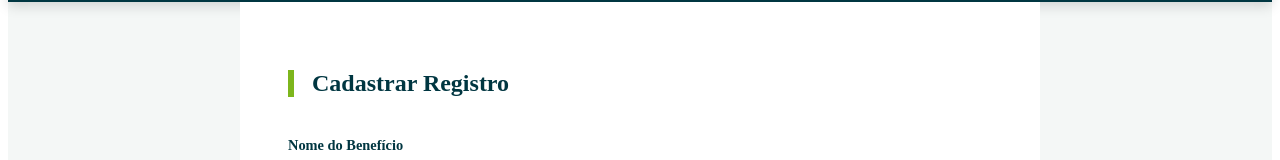
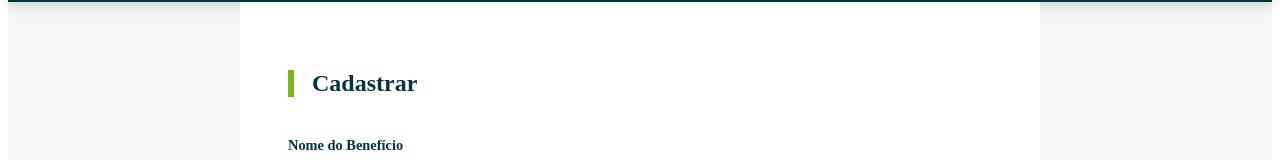
Before and after one commit to leonardo3193/bip-teste-integrado-main, an Angular app in the folder frontend/desafio-frontend/: page /novo-beneficio in a window 1280 px wide. Shown: the part 124-284 px from the top of the page. Built offline with nearby package versions, Linux system fonts and the light colour scheme.

Commit message:
Finalizando projeto com ajuste em uma label no component Novo Beneficio.

```diff
--- a/frontend/desafio-frontend/src/app/components/cadastro-beneficio/cadastro-beneficio.component.html
+++ b/frontend/desafio-frontend/src/app/components/cadastro-beneficio/cadastro-beneficio.component.html
@@ -5,7 +5,7 @@
   </header>
 
   <div class="card">
-    <h2>Cadastrar Registro</h2>
+    <h2>Cadastrar</h2>
 
     <div class="form-container">
       <div class="form-group">
```
